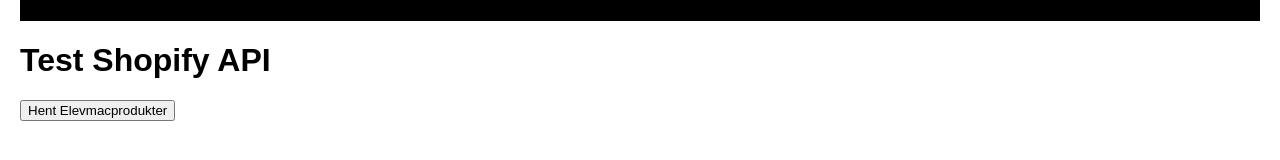
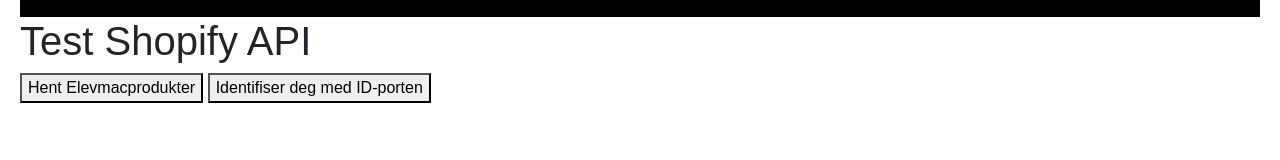
Before and after one commit to HenrikEple/shopifyconnector, a website: page index.html in a window 1280 px wide. Shown: the part 156-316 px from the top of the page. Drawn offline with nearby package versions, Linux system fonts and the light colour scheme.

Commit message:
Add IDport test

```diff
--- a/index.html
+++ b/index.html
@@ -4,6 +4,7 @@
     <meta charset="UTF-8">
     <meta name="viewport" content="width=device-width, initial-scale=1.0">
     <title>Shopify API Test</title>
+    <link href="https://cdn.jsdelivr.net/npm/bootstrap@5.3.0/dist/css/bootstrap.min.css" rel="stylesheet">
     <style>
         body {
             font-family: Arial, sans-serif;
@@ -69,7 +70,10 @@
     </div>
 
     <h1>Test Shopify API</h1>
-    <button id="get-products">Hent Elevmacprodukter</button>
+    <button btn btn-primary id="get-products">Hent Elevmacprodukter</button>
+    <a href="https://login.idporten.no/authorize?client_id=b2e94622-fc67-4a4a-9453-0276f07d06f1&response_type=code&scope=openid&redirect_uri=https://elevpc.rogfk.no/elev/oauth_callback&acr_values=idporten-loa-substantial&nonce=jqgGyUOqN9Q7ZuMaWvyb&state=pUXDLzQ0Q2JEJbnB7Nbe&code_challenge=Ke_vHwwhsxQW7F6Ra37nfDk5q6CcEbcMEx110ZJ-M50&code_challenge_method=S256" target="_blank">
+        <button btn btn-primary>Identifiser deg med ID-porten</button>
+    </a>
     <div id="output"></div>
 
     <script>
```
